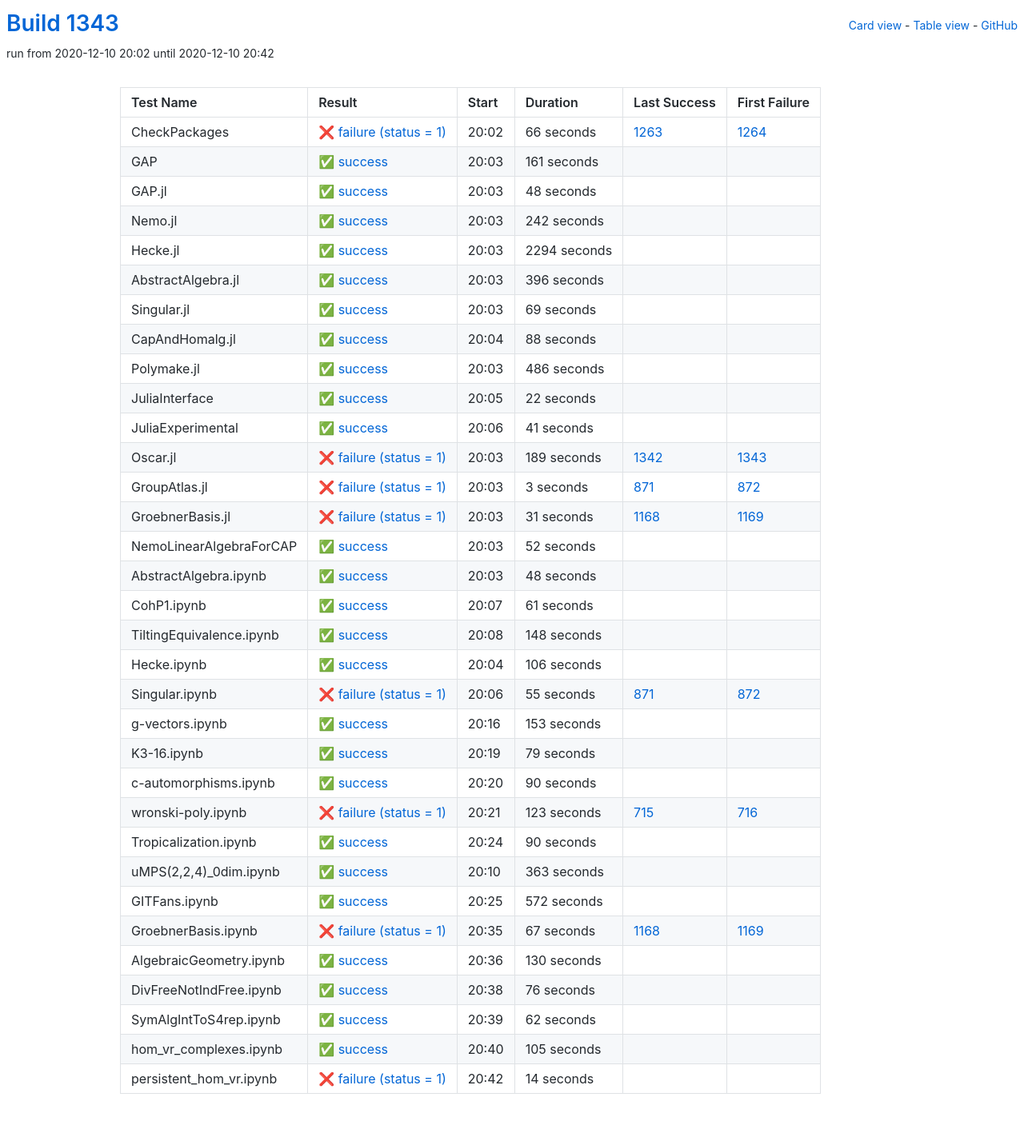
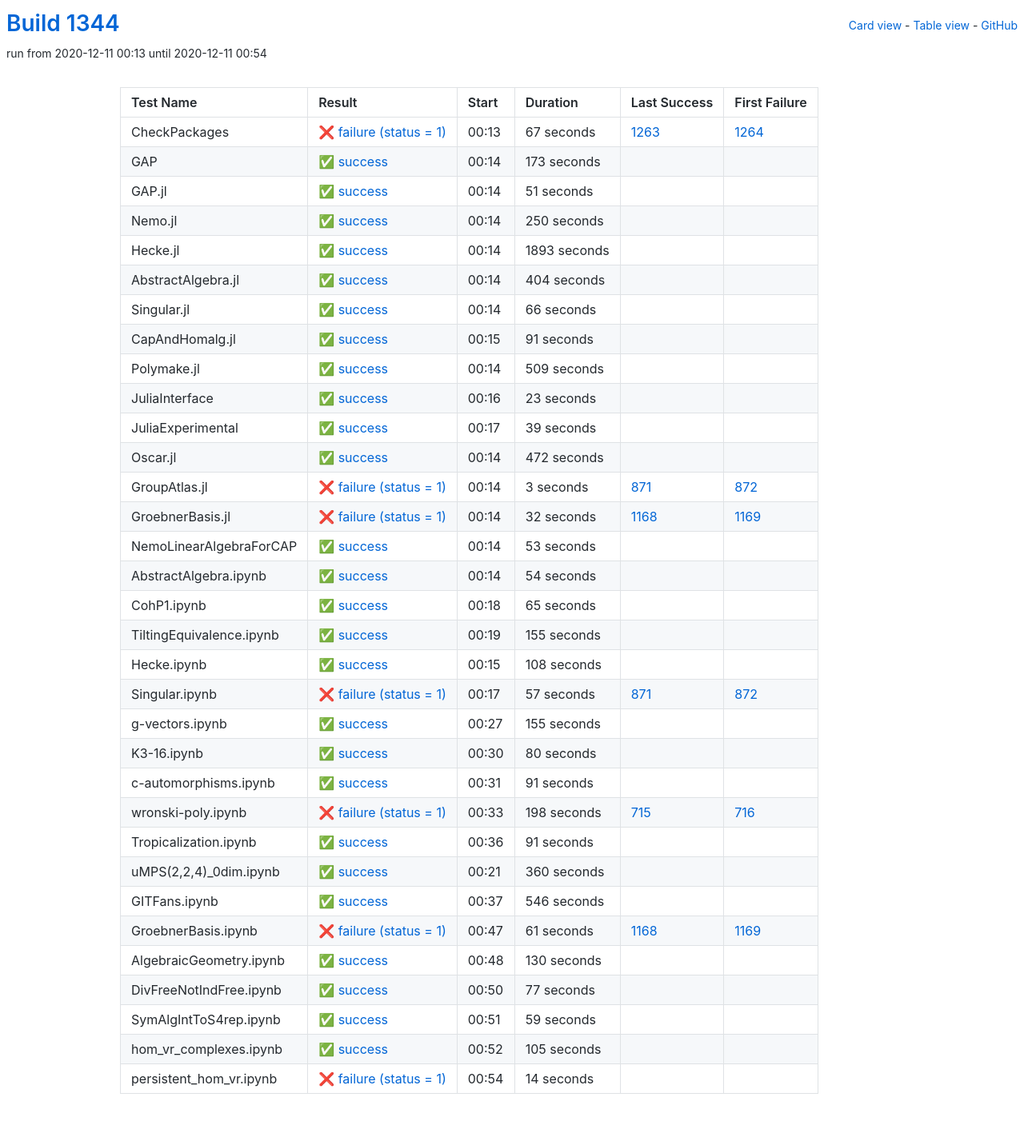
Before and after one commit to oscar-system/oscar-ci-status-stable, a Jekyll site: the page built from table.html, in a window 1280 px wide. Shown: the whole page at 80% size. Built offline with Jekyll 4.4.1, drawn with Linux system fonts in a browser that asks for light colours.

Commit message:
Build #1344

```diff
--- a/_data/ci.yml
+++ b/_data/ci.yml
@@ -1,6 +1,6 @@
 ---
-build: 1343
-build_url: https://oscarci.mathematik.uni-kl.de/job/oscar-stable/1343/
+build: 1344
+build_url: https://oscarci.mathematik.uni-kl.de/job/oscar-stable/1344/
 job: oscar-stable
 organization: oscar-system
 repo: oscar-ci-status-stable
@@ -8,152 +8,152 @@ repourl: https://github.com/oscar-system/oscar-ci-status-stable
 tests:
 - name: CheckPackages
   id: checkpackages
-  log: https://oscarci.mathematik.uni-kl.de/job/oscar-stable/1343/artifact/logs/build-1343/CheckPackages.log
-  start: 2020-12-10 20:02
+  log: https://oscarci.mathematik.uni-kl.de/job/oscar-stable/1344/artifact/logs/build-1344/CheckPackages.log
+  start: 2020-12-11 00:13
   success: false
   exitcode: 1
   status: failure
-  duration: 66
+  duration: 67
   last_success: 1263
   last_success_url: https://oscarci.mathematik.uni-kl.de/job/oscar-stable/1263/
   first_failure: 1264
   first_failure_url: https://oscarci.mathematik.uni-kl.de/job/oscar-stable/1264/
 - name: GAP
   id: gap
-  log: https://oscarci.mathematik.uni-kl.de/job/oscar-stable/1343/artifact/logs/build-1343/GAP.log
-  start: 2020-12-10 20:03
+  log: https://oscarci.mathematik.uni-kl.de/job/oscar-stable/1344/artifact/logs/build-1344/GAP.log
+  start: 2020-12-11 00:14
   success: true
   exitcode: 0
   status: success
-  duration: 161
+  duration: 173
   last_success: false
   last_success_url:
   first_failure: false
   first_failure_url:
 - name: GAP.jl
   id: gap-jl
-  log: https://oscarci.mathematik.uni-kl.de/job/oscar-stable/1343/artifact/logs/build-1343/GAP.jl.log
-  start: 2020-12-10 20:03
+  log: https://oscarci.mathematik.uni-kl.de/job/oscar-stable/1344/artifact/logs/build-1344/GAP.jl.log
+  start: 2020-12-11 00:14
   success: true
   exitcode: 0
   status: success
-  duration: 48
+  duration: 51
   last_success: false
   last_success_url:
   first_failure: false
   first_failure_url:
 - name: Nemo.jl
   id: nemo-jl
-  log: https://oscarci.mathematik.uni-kl.de/job/oscar-stable/1343/artifact/logs/build-1343/Nemo.jl.log
-  start: 2020-12-10 20:03
+  log: https://oscarci.mathematik.uni-kl.de/job/oscar-stable/1344/artifact/logs/build-1344/Nemo.jl.log
+  start: 2020-12-11 00:14
   success: true
   exitcode: 0
   status: success
-  duration: 242
+  duration: 250
   last_success: false
   last_success_url:
   first_failure: false
   first_failure_url:
 - name: Hecke.jl
   id: hecke-jl
-  log: https://oscarci.mathematik.uni-kl.de/job/oscar-stable/1343/artifact/logs/build-1343/Hecke.jl.log
-  start: 2020-12-10 20:03
+  log: https://oscarci.mathematik.uni-kl.de/job/oscar-stable/1344/artifact/logs/build-1344/Hecke.jl.log
+  start: 2020-12-11 00:14
   success: true
   exitcode: 0
   status: success
-  duration: 2294
+  duration: 1893
   last_success: false
   last_success_url:
   first_failure: false
   first_failure_url:
 - name: AbstractAlgebra.jl
   id: abstractalgebra-jl
-  log: https://oscarci.mathematik.uni-kl.de/job/oscar-stable/1343/artifact/logs/build-1343/AbstractAlgebra.jl.log
-  start: 2020-12-10 20:03
+  log: https://oscarci.mathematik.uni-kl.de/job/oscar-stable/1344/artifact/logs/build-1344/AbstractAlgebra.jl.log
+  start: 2020-12-11 00:14
   success: true
   exitcode: 0
   status: success
-  duration: 396
+  duration: 404
   last_success: false
   last_success_url:
   first_failure: false
   first_failure_url:
 - name: Singular.jl
   id: singular-jl
-  log: https://oscarci.mathematik.uni-kl.de/job/oscar-stable/1343/artifact/logs/build-1343/Singular.jl.log
-  start: 2020-12-10 20:03
+  log: https://oscarci.mathematik.uni-kl.de/job/oscar-stable/1344/artifact/logs/build-1344/Singular.jl.log
+  start: 2020-12-11 00:14
   success: true
   exitcode: 0
   status: success
-  duration: 69
+  duration: 66
   last_success: false
   last_success_url:
   first_failure: false
   first_failure_url:
 - name: CapAndHomalg.jl
   id: capandhomalg-jl
-  log: https://oscarci.mathematik.uni-kl.de/job/oscar-stable/1343/artifact/logs/build-1343/CapAndHomalg.jl.log
-  start: 2020-12-10 20:04
+  log: https://oscarci.mathematik.uni-kl.de/job/oscar-stable/1344/artifact/logs/build-1344/CapAndHomalg.jl.log
+  start: 2020-12-11 00:15
   success: true
   exitcode: 0
   status: success
-  duration: 88
+  duration: 91
   last_success: false
   last_success_url:
   first_failure: false
   first_failure_url:
 - name: Polymake.jl
   id: polymake-jl
-  log: https://oscarci.mathematik.uni-kl.de/job/oscar-stable/1343/artifact/logs/build-1343/Polymake.jl.log
-  start: 2020-12-10 20:03
+  log: https://oscarci.mathematik.uni-kl.de/job/oscar-stable/1344/artifact/logs/build-1344/Polymake.jl.log
+  start: 2020-12-11 00:14
   success: true
   exitcode: 0
   status: success
-  duration: 486
+  duration: 509
   last_success: false
   last_success_url:
   first_failure: false
   first_failure_url:
 - name: JuliaInterface
   id: juliainterface
-  log: https://oscarci.mathematik.uni-kl.de/job/oscar-stable/1343/artifact/logs/build-1343/JuliaInterface.log
-  start: 2020-12-10 20:05
+  log: https://oscarci.mathematik.uni-kl.de/job/oscar-stable/1344/artifact/logs/build-1344/JuliaInterface.log
+  start: 2020-12-11 00:16
   success: true
   exitcode: 0
   status: success
-  duration: 22
+  duration: 23
   last_success: false
   last_success_url:
   first_failure: false
   first_failure_url:
 - name: JuliaExperimental
   id: juliaexperimental
-  log: https://oscarci.mathematik.uni-kl.de/job/oscar-stable/1343/artifact/logs/build-1343/JuliaExperimental.log
-  start: 2020-12-10 20:06
+  log: https://oscarci.mathematik.uni-kl.de/job/oscar-stable/1344/artifact/logs/build-1344/JuliaExperimental.log
+  start: 2020-12-11 00:17
   success: true
   exitcode: 0
   status: success
-  duration: 41
+  duration: 39
   last_success: false
   last_success_url:
   first_failure: false
   first_failure_url:
 - name: Oscar.jl
   id: oscar-jl
-  log: https://oscarci.mathematik.uni-kl.de/job/oscar-stable/1343/artifact/logs/build-1343/Oscar.jl.log
-  start: 2020-12-10 20:03
-  success: false
-  exitcode: 1
-  status: failure
-  duration: 189
-  last_success: 1342
-  last_success_url: https://oscarci.mathematik.uni-kl.de/job/oscar-stable/1342/
-  first_failure: 1343
-  first_failure_url: https://oscarci.mathematik.uni-kl.de/job/oscar-stable/1343/
+  log: https://oscarci.mathematik.uni-kl.de/job/oscar-stable/1344/artifact/logs/build-1344/Oscar.jl.log
+  start: 2020-12-11 00:14
+  success: true
+  exitcode: 0
+  status: success
+  duration: 472
+  last_success: false
+  last_success_url:
+  first_failure: false
+  first_failure_url:
 - name: GroupAtlas.jl
   id: groupatlas-jl
-  log: https://oscarci.mathematik.uni-kl.de/job/oscar-stable/1343/artifact/logs/build-1343/GroupAtlas.jl.log
-  start: 2020-12-10 20:03
+  log: https://oscarci.mathematik.uni-kl.de/job/oscar-stable/1344/artifact/logs/build-1344/GroupAtlas.jl.log
+  start: 2020-12-11 00:14
   success: false
   exitcode: 1
   status: failure
@@ -164,188 +164,188 @@ tests:
   first_failure_url: https://oscarci.mathematik.uni-kl.de/job/oscar-stable/872/
 - name: GroebnerBasis.jl
   id: groebnerbasis-jl
-  log: https://oscarci.mathematik.uni-kl.de/job/oscar-stable/1343/artifact/logs/build-1343/GroebnerBasis.jl.log
-  start: 2020-12-10 20:03
+  log: https://oscarci.mathematik.uni-kl.de/job/oscar-stable/1344/artifact/logs/build-1344/GroebnerBasis.jl.log
+  start: 2020-12-11 00:14
   success: false
   exitcode: 1
   status: failure
-  duration: 31
+  duration: 32
   last_success: 1168
   last_success_url: https://oscarci.mathematik.uni-kl.de/job/oscar-stable/1168/
   first_failure: 1169
   first_failure_url: https://oscarci.mathematik.uni-kl.de/job/oscar-stable/1169/
 - name: NemoLinearAlgebraForCAP
   id: nemolinearalgebraforcap
-  log: https://oscarci.mathematik.uni-kl.de/job/oscar-stable/1343/artifact/logs/build-1343/NemoLinearAlgebraForCAP.log
-  start: 2020-12-10 20:03
+  log: https://oscarci.mathematik.uni-kl.de/job/oscar-stable/1344/artifact/logs/build-1344/NemoLinearAlgebraForCAP.log
+  start: 2020-12-11 00:14
   success: true
   exitcode: 0
   status: success
-  duration: 52
+  duration: 53
   last_success: false
   last_success_url:
   first_failure: false
   first_failure_url:
 - name: AbstractAlgebra.ipynb
   id: abstractalgebra-ipynb
-  log: https://oscarci.mathematik.uni-kl.de/job/oscar-stable/1343/artifact/logs/build-1343/AbstractAlgebra.ipynb.log
-  start: 2020-12-10 20:03
+  log: https://oscarci.mathematik.uni-kl.de/job/oscar-stable/1344/artifact/logs/build-1344/AbstractAlgebra.ipynb.log
+  start: 2020-12-11 00:14
   success: true
   exitcode: 0
   status: success
-  duration: 48
+  duration: 54
   last_success: false
   last_success_url:
   first_failure: false
   first_failure_url:
 - name: CohP1.ipynb
   id: cohp1-ipynb
-  log: https://oscarci.mathematik.uni-kl.de/job/oscar-stable/1343/artifact/logs/build-1343/CohP1.ipynb.log
-  start: 2020-12-10 20:07
+  log: https://oscarci.mathematik.uni-kl.de/job/oscar-stable/1344/artifact/logs/build-1344/CohP1.ipynb.log
+  start: 2020-12-11 00:18
   success: true
   exitcode: 0
   status: success
-  duration: 61
+  duration: 65
   last_success: false
   last_success_url:
   first_failure: false
   first_failure_url:
 - name: TiltingEquivalence.ipynb
   id: tiltingequivalence-ipynb
-  log: https://oscarci.mathematik.uni-kl.de/job/oscar-stable/1343/artifact/logs/build-1343/TiltingEquivalence.ipynb.log
-  start: 2020-12-10 20:08
+  log: https://oscarci.mathematik.uni-kl.de/job/oscar-stable/1344/artifact/logs/build-1344/TiltingEquivalence.ipynb.log
+  start: 2020-12-11 00:19
   success: true
   exitcode: 0
   status: success
-  duration: 148
+  duration: 155
   last_success: false
   last_success_url:
   first_failure: false
   first_failure_url:
 - name: Hecke.ipynb
   id: hecke-ipynb
-  log: https://oscarci.mathematik.uni-kl.de/job/oscar-stable/1343/artifact/logs/build-1343/Hecke.ipynb.log
-  start: 2020-12-10 20:04
+  log: https://oscarci.mathematik.uni-kl.de/job/oscar-stable/1344/artifact/logs/build-1344/Hecke.ipynb.log
+  start: 2020-12-11 00:15
   success: true
   exitcode: 0
   status: success
-  duration: 106
+  duration: 108
   last_success: false
   last_success_url:
   first_failure: false
   first_failure_url:
 - name: Singular.ipynb
   id: singular-ipynb
-  log: https://oscarci.mathematik.uni-kl.de/job/oscar-stable/1343/artifact/logs/build-1343/Singular.ipynb.log
-  start: 2020-12-10 20:06
+  log: https://oscarci.mathematik.uni-kl.de/job/oscar-stable/1344/artifact/logs/build-1344/Singular.ipynb.log
+  start: 2020-12-11 00:17
   success: false
   exitcode: 1
   status: failure
-  duration: 55
+  duration: 57
   last_success: 871
   last_success_url: https://oscarci.mathematik.uni-kl.de/job/oscar-stable/871/
   first_failure: 872
   first_failure_url: https://oscarci.mathematik.uni-kl.de/job/oscar-stable/872/
 - name: g-vectors.ipynb
   id: g-vectors-ipynb
-  log: https://oscarci.mathematik.uni-kl.de/job/oscar-stable/1343/artifact/logs/build-1343/g-vectors.ipynb.log
-  start: 2020-12-10 20:16
+  log: https://oscarci.mathematik.uni-kl.de/job/oscar-stable/1344/artifact/logs/build-1344/g-vectors.ipynb.log
+  start: 2020-12-11 00:27
   success: true
   exitcode: 0
   status: success
-  duration: 153
+  duration: 155
   last_success: false
   last_success_url:
   first_failure: false
   first_failure_url:
 - name: K3-16.ipynb
   id: k3-16-ipynb
-  log: https://oscarci.mathematik.uni-kl.de/job/oscar-stable/1343/artifact/logs/build-1343/K3-16.ipynb.log
-  start: 2020-12-10 20:19
+  log: https://oscarci.mathematik.uni-kl.de/job/oscar-stable/1344/artifact/logs/build-1344/K3-16.ipynb.log
+  start: 2020-12-11 00:30
   success: true
   exitcode: 0
   status: success
-  duration: 79
+  duration: 80
   last_success: false
   last_success_url:
   first_failure: false
   first_failure_url:
 - name: c-automorphisms.ipynb
   id: c-automorphisms-ipynb
-  log: https://oscarci.mathematik.uni-kl.de/job/oscar-stable/1343/artifact/logs/build-1343/c-automorphisms.ipynb.log
-  start: 2020-12-10 20:20
+  log: https://oscarci.mathematik.uni-kl.de/job/oscar-stable/1344/artifact/logs/build-1344/c-automorphisms.ipynb.log
+  start: 2020-12-11 00:31
   success: true
   exitcode: 0
   status: success
-  duration: 90
+  duration: 91
   last_success: false
   last_success_url:
   first_failure: false
   first_failure_url:
 - name: wronski-poly.ipynb
   id: wronski-poly-ipynb
-  log: https://oscarci.mathematik.uni-kl.de/job/oscar-stable/1343/artifact/logs/build-1343/wronski-poly.ipynb.log
-  start: 2020-12-10 20:21
+  log: https://oscarci.mathematik.uni-kl.de/job/oscar-stable/1344/artifact/logs/build-1344/wronski-poly.ipynb.log
+  start: 2020-12-11 00:33
   success: false
   exitcode: 1
   status: failure
-  duration: 123
+  duration: 198
   last_success: 715
   last_success_url: https://oscarci.mathematik.uni-kl.de/job/oscar-stable/715/
   first_failure: 716
   first_failure_url: https://oscarci.mathematik.uni-kl.de/job/oscar-stable/716/
 - name: Tropicalization.ipynb
   id: tropicalization-ipynb
-  log: https://oscarci.mathematik.uni-kl.de/job/oscar-stable/1343/artifact/logs/build-1343/Tropicalization.ipynb.log
-  start: 2020-12-10 20:24
+  log: https://oscarci.mathematik.uni-kl.de/job/oscar-stable/1344/artifact/logs/build-1344/Tropicalization.ipynb.log
+  start: 2020-12-11 00:36
   success: true
   exitcode: 0
   status: success
-  duration: 90
+  duration: 91
   last_success: false
   last_success_url:
   first_failure: false
   first_failure_url:
 - name: uMPS(2,2,4)_0dim.ipynb
   id: umps-2-2-4-0dim-ipynb
-  log: https://oscarci.mathematik.uni-kl.de/job/oscar-stable/1343/artifact/logs/build-1343/uMPS-2-2-4-_0dim.ipynb.log
-  start: 2020-12-10 20:10
+  log: https://oscarci.mathematik.uni-kl.de/job/oscar-stable/1344/artifact/logs/build-1344/uMPS-2-2-4-_0dim.ipynb.log
+  start: 2020-12-11 00:21
   success: true
   exitcode: 0
   status: success
-  duration: 363
+  duration: 360
   last_success: false
   last_success_url:
   first_failure: false
   first_failure_url:
 - name: GITFans.ipynb
   id: gitfans-ipynb
-  log: https://oscarci.mathematik.uni-kl.de/job/oscar-stable/1343/artifact/logs/build-1343/GITFans.ipynb.log
-  start: 2020-12-10 20:25
+  log: https://oscarci.mathematik.uni-kl.de/job/oscar-stable/1344/artifact/logs/build-1344/GITFans.ipynb.log
+  start: 2020-12-11 00:37
   success: true
   exitcode: 0
   status: success
-  duration: 572
+  duration: 546
   last_success: false
   last_success_url:
   first_failure: false
   first_failure_url:
 - name: GroebnerBasis.ipynb
   id: groebnerbasis-ipynb
-  log: https://oscarci.mathematik.uni-kl.de/job/oscar-stable/1343/artifact/logs/build-1343/GroebnerBasis.ipynb.log
-  start: 2020-12-10 20:35
+  log: https://oscarci.mathematik.uni-kl.de/job/oscar-stable/1344/artifact/logs/build-1344/GroebnerBasis.ipynb.log
+  start: 2020-12-11 00:47
   success: false
   exitcode: 1
   status: failure
-  duration: 67
+  duration: 61
   last_success: 1168
   last_success_url: https://oscarci.mathematik.uni-kl.de/job/oscar-stable/1168/
   first_failure: 1169
   first_failure_url: https://oscarci.mathematik.uni-kl.de/job/oscar-stable/1169/
 - name: AlgebraicGeometry.ipynb
   id: algebraicgeometry-ipynb
-  log: https://oscarci.mathematik.uni-kl.de/job/oscar-stable/1343/artifact/logs/build-1343/AlgebraicGeometry.ipynb.log
-  start: 2020-12-10 20:36
+  log: https://oscarci.mathematik.uni-kl.de/job/oscar-stable/1344/artifact/logs/build-1344/AlgebraicGeometry.ipynb.log
+  start: 2020-12-11 00:48
   success: true
   exitcode: 0
   status: success
@@ -356,32 +356,32 @@ tests:
   first_failure_url:
 - name: DivFreeNotIndFree.ipynb
   id: divfreenotindfree-ipynb
-  log: https://oscarci.mathematik.uni-kl.de/job/oscar-stable/1343/artifact/logs/build-1343/DivFreeNotIndFree.ipynb.log
-  start: 2020-12-10 20:38
+  log: https://oscarci.mathematik.uni-kl.de/job/oscar-stable/1344/artifact/logs/build-1344/DivFreeNotIndFree.ipynb.log
+  start: 2020-12-11 00:50
   success: true
   exitcode: 0
   status: success
-  duration: 76
+  duration: 77
   last_success: false
   last_success_url:
   first_failure: false
   first_failure_url:
 - name: SymAlgIntToS4rep.ipynb
   id: symalginttos4rep-ipynb
-  log: https://oscarci.mathematik.uni-kl.de/job/oscar-stable/1343/artifact/logs/build-1343/SymAlgIntToS4rep.ipynb.log
-  start: 2020-12-10 20:39
+  log: https://oscarci.mathematik.uni-kl.de/job/oscar-stable/1344/artifact/logs/build-1344/SymAlgIntToS4rep.ipynb.log
+  start: 2020-12-11 00:51
   success: true
   exitcode: 0
   status: success
-  duration: 62
+  duration: 59
   last_success: false
   last_success_url:
   first_failure: false
   first_failure_url:
 - name: hom_vr_complexes.ipynb
   id: hom-vr-complexes-ipynb
-  log: https://oscarci.mathematik.uni-kl.de/job/oscar-stable/1343/artifact/logs/build-1343/hom_vr_complexes.ipynb.log
-  start: 2020-12-10 20:40
+  log: https://oscarci.mathematik.uni-kl.de/job/oscar-stable/1344/artifact/logs/build-1344/hom_vr_complexes.ipynb.log
+  start: 2020-12-11 00:52
   success: true
   exitcode: 0
   status: success
@@ -392,8 +392,8 @@ tests:
   first_failure_url:
 - name: persistent_hom_vr.ipynb
   id: persistent-hom-vr-ipynb
-  log: https://oscarci.mathematik.uni-kl.de/job/oscar-stable/1343/artifact/logs/build-1343/persistent_hom_vr.ipynb.log
-  start: 2020-12-10 20:42
+  log: https://oscarci.mathematik.uni-kl.de/job/oscar-stable/1344/artifact/logs/build-1344/persistent_hom_vr.ipynb.log
+  start: 2020-12-11 00:54
   success: false
   exitcode: 1
   status: failure
```
Also changed, not shown: README.md.
